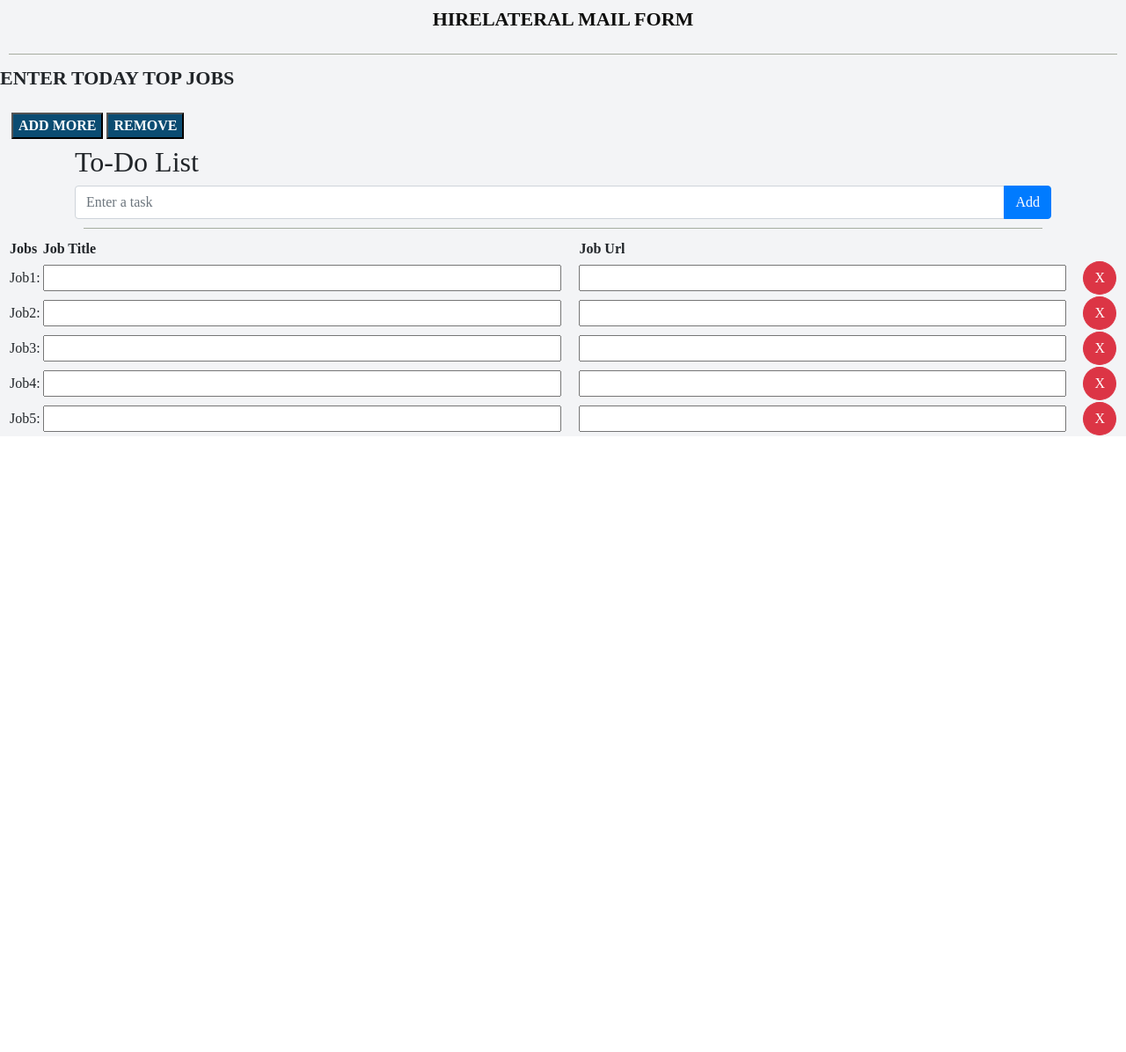
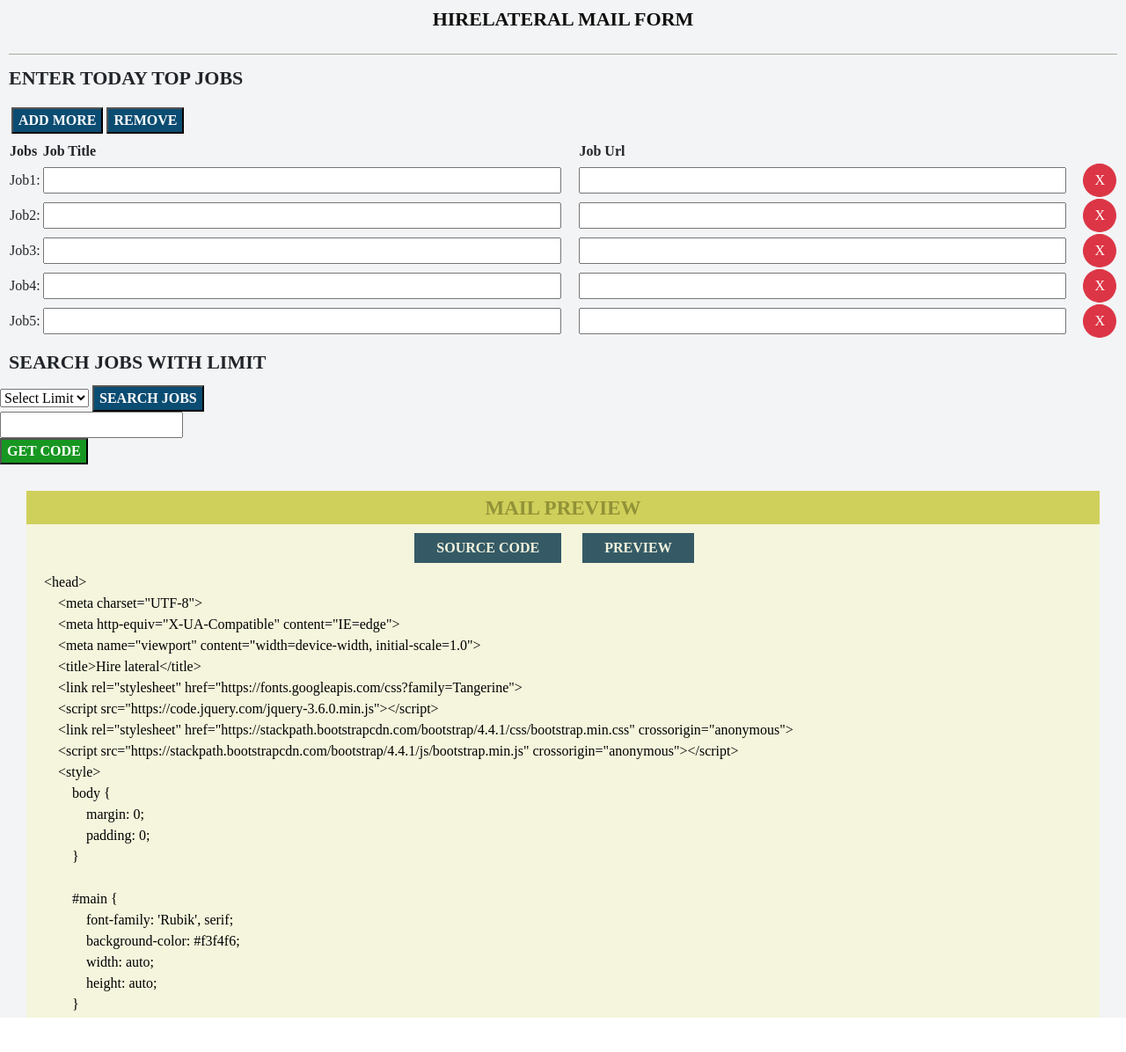
Before and after one commit to Sasi-007/MelonPHP, a PHP site: page /home.php in a window 1280 px wide. Shown: the top 1196 px of the page at 88% size. Run offline with PHP 8.4, Linux system fonts and the light colour scheme.

Commit message:
mail preview partially finished

```diff
--- a/home.php
+++ b/home.php
@@ -5,7 +5,6 @@
     <meta http-equiv="X-UA-Compatible" content="IE=edge">
     <meta name="viewport" content="width=device-width, initial-scale=1.0">
     <title>Hire lateral</title>
-    <link rel="stylesheet" href="css/home.css">
     <link rel="stylesheet"
           href="https://fonts.googleapis.com/css?family=Tangerine">
     <script src="https://code.jquery.com/jquery-3.6.0.min.js"></script>
@@ -40,6 +39,7 @@
         p.subtopic {
             font-size: 22px;
             font-weight: bolder;
+            margin: 10px;
         }
 
         button.actionbtn {
@@ -68,6 +68,58 @@
             width: 3%;
         }
 
+        button.codebtn {
+            background-color: #179721;
+            color: white;
+            font-weight: bolder;
+        }
+
+        p {
+            margin-top: 0;
+            margin-bottom: 0;
+        }
+
+        button.mailbtns {
+            margin: 0px 20px 0px 0px;
+            background-color: #355a66;
+            color: #f1f2dd;
+            font-weight: 600;
+            padding: 4px 24px 4px 24px;
+            border: 1px solid #355a66;
+        }
+
+        .mail {
+            margin: 30px;
+        }
+
+        .mailbtn {
+            padding: 10px 0px;
+            text-align: center;
+        }
+
+        .preview {
+            margin: 13px 0px 0px 0px;
+            padding: 3px 10px 0px 10px;
+            background-color: #cfcf5b;
+            color: #919237;
+            font-size: 23px;
+            font-weight: 900;
+            text-align: center;
+        }
+
+        .mails {
+            background-color: #f5f5dd;
+        }
+
+        textarea#webcode {
+            background-color: #f5f5dd;
+            border: none;
+            height: 500px;
+            width: 100%;
+            padding: 0px 20px 0px 20px;
+            resize: none;
+        }
+
     </style>
 </head>
 <body>
@@ -81,29 +133,38 @@
             <button class="add actionbtn">ADD MORE</button>
             <button class="remove actionbtn">REMOVE</button>
         </div>
-        <div class="container">
-            <h2>To-Do List</h2>
-            <div class="row" id="todo-list">
-                <div class="col-12">
-                <div class="input-group">
-                    <input type="text" class="form-control" id="todo-item" placeholder="Enter a task">
-                    <div class="input-group-append">
-                    <button class="btn btn-primary" id="add-todo">Add</button>
-                    </div>
+        <div class="jobtable">
+            <table id="myTable"></table>
+        </div>
+        <p class="subtopic">SEARCH JOBS WITH LIMIT</p>
+        <div class="jobsearch">
+            <select id="joblimit">
+                <option disabled selected>Select Limit</option>
+                <option value="option1">1</option>
+                <option value="option2">2</option>
+                <option value="option3">3</option>
+                <option value="option4">4</option>
+                <option value="option5">5</option>
+            </select>
+            <button class="add actionbtn">SEARCH JOBS</button>
+        </div>
+        <div class="search-bar">
+            <input type="text" name="jobtext" id="jobtext">
+        </div>
+        <button type="submit" class="codebtn">GET CODE</button>
+        <div class="mail">
+            <div class="preview">
+                <p>MAIL PREVIEW</p>
+            </div>
+            <div class="mails">
+                <div class="mailbtn">
+                    <button class="sourcebtn mailbtns">SOURCE CODE</button>
+                    <button class="previewbtn mailbtns">PREVIEW</button>
                 </div>
+                <div class="desc">
+                    <textarea name="code" id="webcode" readonly>Hello</textarea>
                 </div>
             </div>
-            <hr>
-            <div class="row">
-                <div class="col-12">
-                <ul class="list-group" id="todo-items">
-                    <!-- To-do items will be added here -->
-                </ul>
-                </div>
-            </div>
-        </div>
-        <div class="jobtable">
-            <table id="myTable"></table>
         </div>
     </div>
 </body>
@@ -119,37 +180,19 @@
             var trClass = $(this).closest("tr").attr("class");
             $("."+trClass+"").remove();
         });
-    });
 
-    const inputField = document.getElementById("todo-item");
-    const addButton = document.getElementById("add-todo");
-    const todoList = document.getElementById("todo-items");
-    // Add event listener to the "Add" button
-    addButton.addEventListener("click", function() {
-        console.log("item added");
-        // Get the value of the input field
-        const todoItem = inputField.value;
-        // Create a new list item
-        const newItem = document.createElement("li");
-        newItem.classList.add("list-group-item");
-        // Create a new text node with the to-do item text
-        const itemText = document.createTextNode(todoItem);
-        // Append the text to the list item
-        newItem.appendChild(itemText);
-        // create a span element to hold close button
-        const span = document.createElement("span");
-        span.classList.add("close");
-        span.innerHTML = "&times;";
-        newItem.appendChild(span);
-        // Append the list item to the to-do list
-        todoList.appendChild(newItem);
-        // Clear the input field
-        inputField.value = "";
-        // Close button event listener
-        span.addEventListener("click", function() {
-            newItem.remove();
-            console.log("item removed");
+        var code = "";
+        code += $('html').html();
+        code += "\n\n";
+        $("style,link[rel='stylesheet']").each(function(){
+            code += $(this).text();
         });
+        code += "\n\n";
+        $("script").each(function(){
+            code += $(this).text();
+        });
+        $("textarea").text(code);
+
     });
 </script>
 </html>
```
